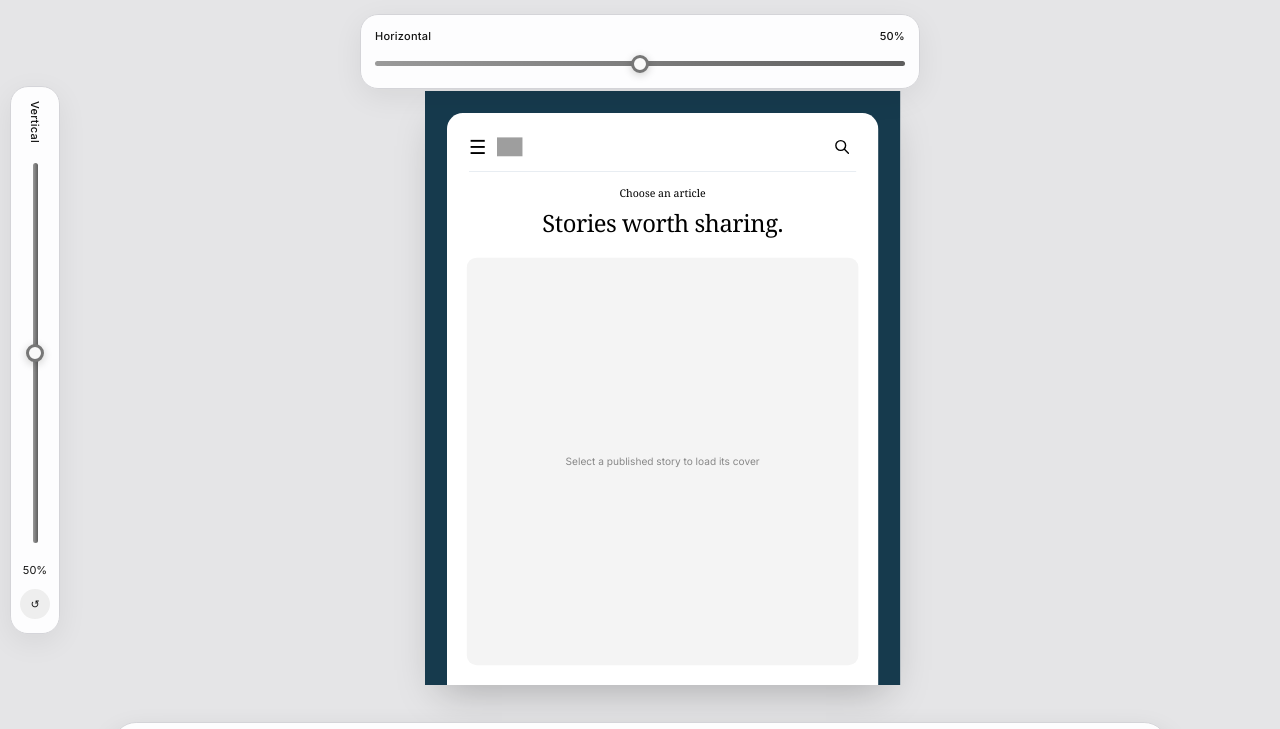
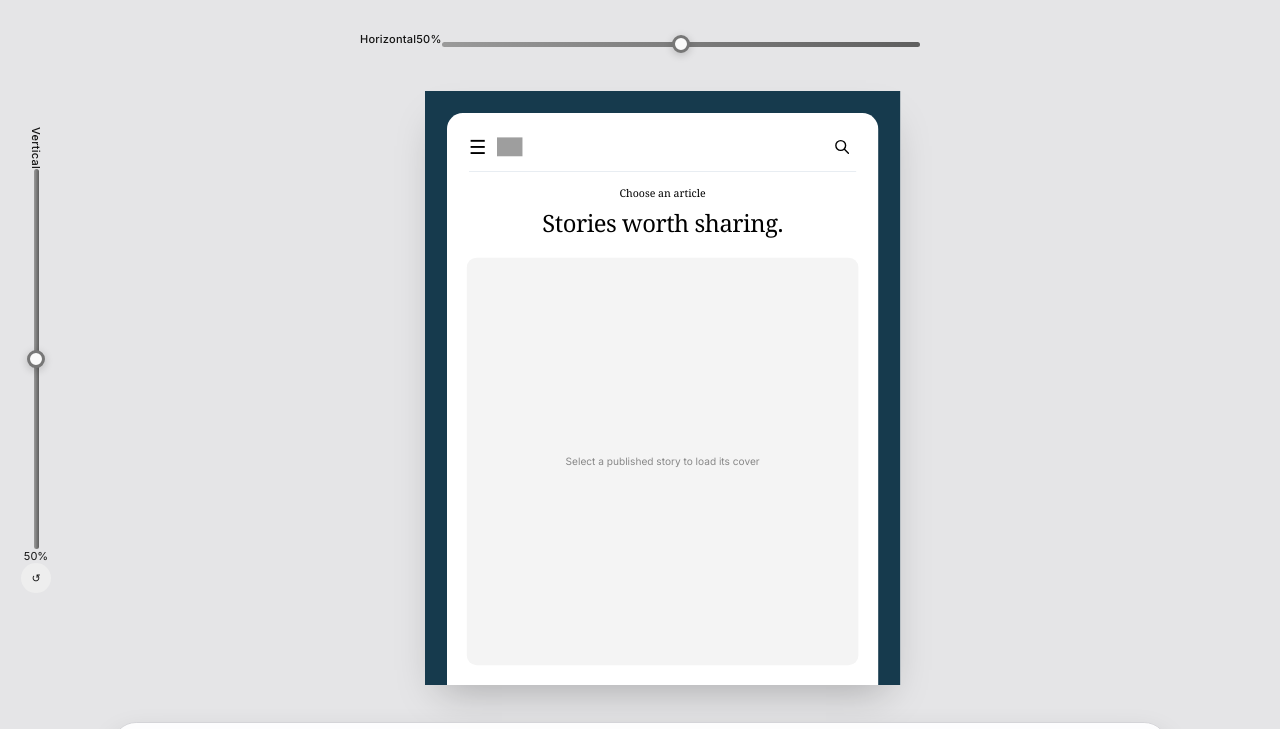
Before and after one commit to cokerf/Lagos-Meet-Featured-Poster, a website: page public/index.html in a window 1280 px wide. Shown: the top 729 px of the page. Drawn offline with nearby package versions, Linux system fonts and the light colour scheme; grey boxes are pictures that could not be loaded; a script that the page names is missing; a web font is replaced by a local one.

Commit message:
Remove framing slider cards for bare tracks and knobs

```diff
--- a/public/style.css
+++ b/public/style.css
@@ -93,3 +93,12 @@ main{padding-top:90px;padding-left:70px;padding-right:24px}
 [data-mode=dark] .position-control input[type=range]{background:linear-gradient(90deg,#555,#aaa)}
 .controls #downloadVideo{background:var(--accent);color:var(--accent-text)}
 @media(max-width:420px){.position-x{padding:14px;width:calc(100vw - 90px)}.position-y{width:42px;padding:14px 5px}}
+
+/* Bare framing tracks: no labels, cards, borders or shadows. */
+.position-control{background:transparent!important;border:0!important;box-shadow:none!important;backdrop-filter:none!important;border-radius:0;padding:0!important}
+.position-x{top:max(32px,env(safe-area-inset-top));width:min(560px,calc(100vw - 110px));height:24px;display:flex;align-items:center}
+.position-x input{margin:0;width:100%;height:5px}
+.position-y{left:24px;width:24px;padding:0;gap:0}
+.position-y input{margin:0;width:5px;height:min(380px,48dvh)}
+@media(max-width:720px){.position-y{left:14px}}
+@media(max-width:420px){.position-x{width:calc(100vw - 90px)}}
```
